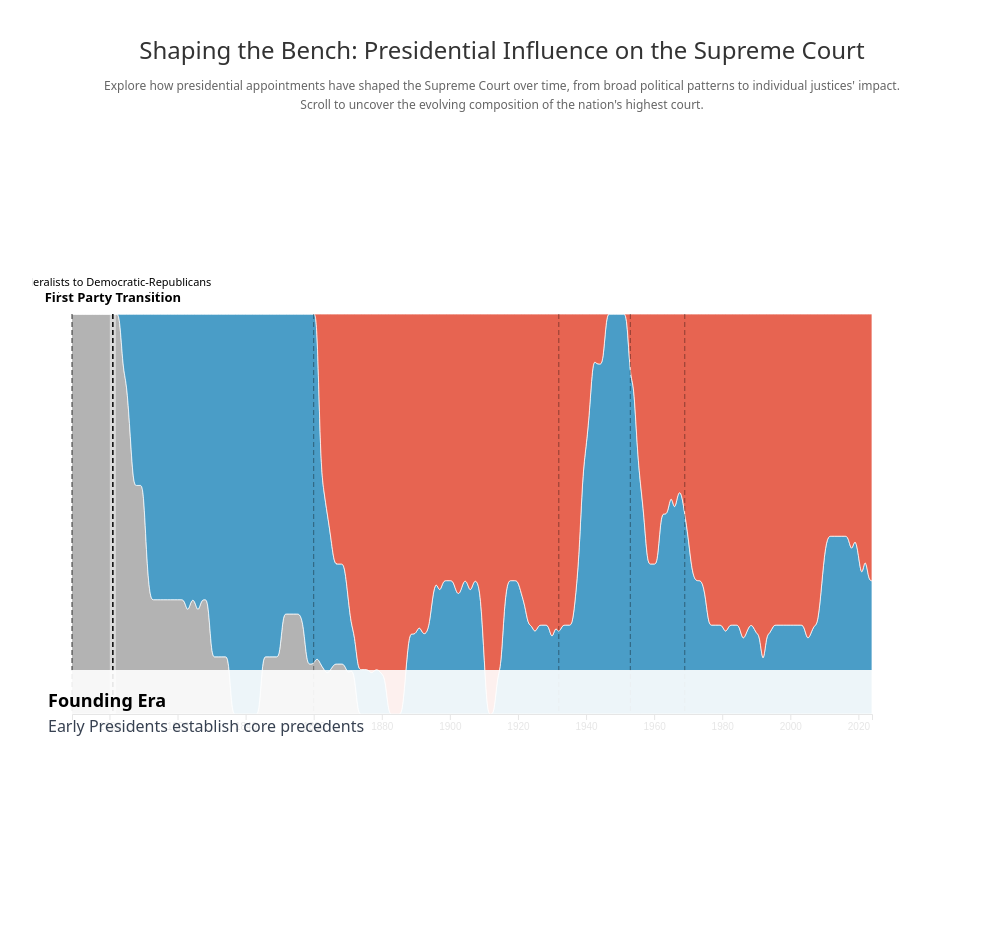
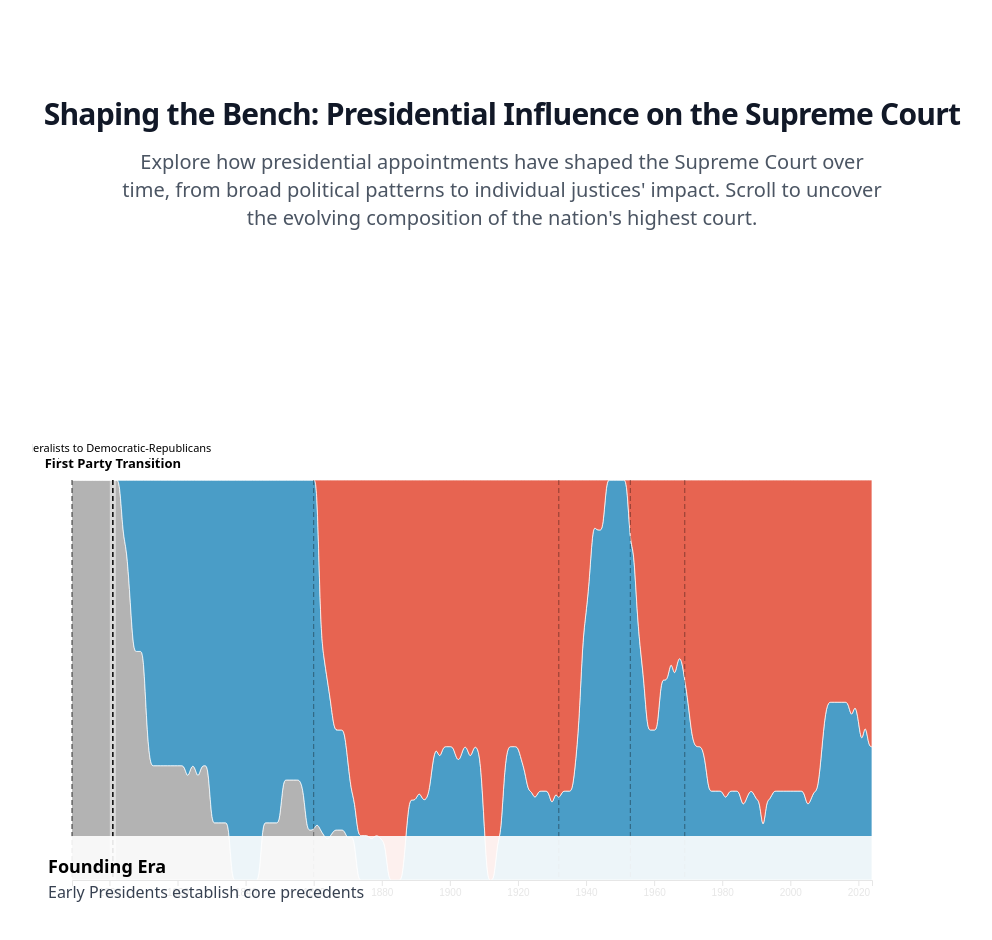
Before and after one commit to msalexford/scotus-evolution, a React (Vite) app: page / in a window 1280 px wide. Shown: the top 940 px of the page, without its empty margins (138-1130 px from the left). Built offline with nearby package versions, Linux system fonts and the light colour scheme.

Commit message:
edit styles of hed

```diff
--- a/package.json
+++ b/package.json
@@ -8,7 +8,7 @@
     "build": "vite build",
     "lint": "eslint .",
     "preview": "vite preview",
-    "predeploy": "npm run build",
+    "predeploy": "npm run build && cp -r data dist/",
     "deploy": "gh-pages -d dist"
   },
   "dependencies": {
--- a/src/components/SupremeCourtTimeline.jsx
+++ b/src/components/SupremeCourtTimeline.jsx
@@ -195,16 +195,19 @@ const SupremeCourtTimeline = () => {
   // Render component
   return (
     <div className="supreme-court-timeline">
-      <h1 style={STYLE_CONFIG["visualization-title"]}>
-        Shaping the Bench: Presidential Influence on the Supreme Court
-      </h1>
-
-      <p style={STYLE_CONFIG["visualization-description"]}>
-        Explore how presidential appointments have shaped the Supreme Court over
-        time, from broad political patterns to individual justices' impact.
-        Scroll to uncover the evolving composition of the nation's highest
-        court.
-      </p>
+      <header className="pt-16 pb-12 space-y-4">
+        {" "}
+        {/* Increased top padding */}
+        <h1 className="text-4xl sm:text-3xl font-bold text-gray-900 tracking-tight text-center">
+          Shaping the Bench: Presidential Influence on the Supreme Court
+        </h1>
+        <p className="max-w-3xl mx-auto text-md sm:text-xl text-gray-600 text-center leading-relaxed">
+          Explore how presidential appointments have shaped the Supreme Court
+          over time, from broad political patterns to individual justices'
+          impact. Scroll to uncover the evolving composition of the nation's
+          highest court.
+        </p>
+      </header>
       <div className="relative" ref={containerRef}>
         <div className="sticky top-0 bg-white z-10 h-screen flex items-center justify-center">
           <div className="relative">
```
